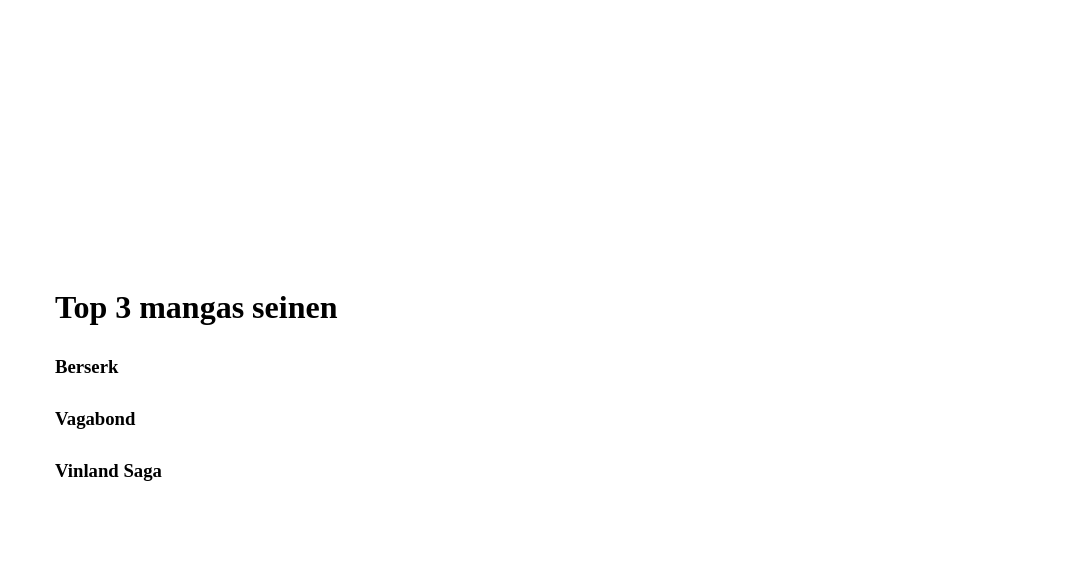
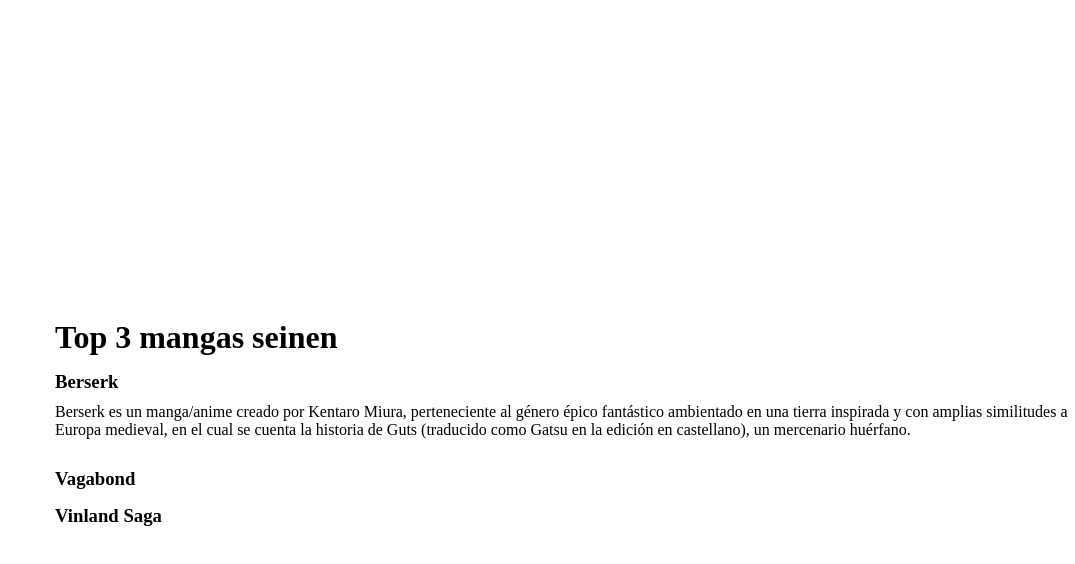
Before and after one commit to Jowelss/three-mangas-info, a plain HTML site: page index.html in a window 1280 px wide. Both pictures are taken after a click on the element "Berserk". Shown: the whole page, without its empty margins (205-1280 px from the left). Drawn offline with Linux system fonts and the light colour scheme.

Commit message:
Logre el efecto que queria con javascript, falta inplementarlo a los demas elementos

```diff
--- a/index.html
+++ b/index.html
@@ -22,7 +22,7 @@
             un mercenario huérfano.
           </span>
         </li>
-        <li class="list-item">
+        <li class="list-item coso">
           <h3 class="list-item__subTitle">Vagabond</h3>
           <span class="list-item__info" id="vagabond">
             Vagabond (バガボンド 'Vagabundo') es una serie de manga épica de
@@ -31,7 +31,7 @@
             basándose en Musashi, la novela escrita por Eiji Yoshikawa.
           </span>
         </li>
-        <li class="list-item">
+        <li class="list-item coso">
           <h3 class="list-item__subTitle">Vinland Saga</h3>
           <span class="list-item__info" id="vinlandSaga">
             Vinland Saga es una serie de manga escrita e ilustrada por Makoto
--- a/js/app.js
+++ b/js/app.js
@@ -1,13 +1,22 @@
 const button = document.getElementById('link');
 const berserk = document.getElementById('berserk');
+const coso = document.querySelectorAll('.coso');
+let activador = true;
 
 button.addEventListener('click', () => {
-  let activador = true;
   if (activador) {
     berserk.style.display = 'block';
+
+    coso.forEach((element) => {
+      return (element.style.top = '60px');
+    });
     activador = false;
-  }
-  if (activador === false) {
+  } else {
     berserk.style.display = 'none';
+
+    coso.forEach((element) => {
+      return (element.style.top = '0px');
+    });
+    activador = true;
   }
 });
--- a/sass/style.scss
+++ b/sass/style.scss
@@ -16,7 +16,12 @@ body {
   padding: 20px;
 
   .title-content {
+    display: block;
     margin-bottom: 10px;
+
+    .title {
+      display: inline;
+    }
   }
 
   .list-container {
@@ -26,13 +31,19 @@ body {
       margin: 15px 0;
 
       .list-item__subTitle {
-        margin: 30px 0;
+        margin-bottom: 10px;
         cursor: pointer;
+        user-select: none;
       }
 
       .list-item__info {
         display: none;
+        position: absolute;
       }
+    }
+
+    .coso {
+      position: relative;
     }
   }
 }
```
Also changed, not shown: css/style.css, 1 other file.
